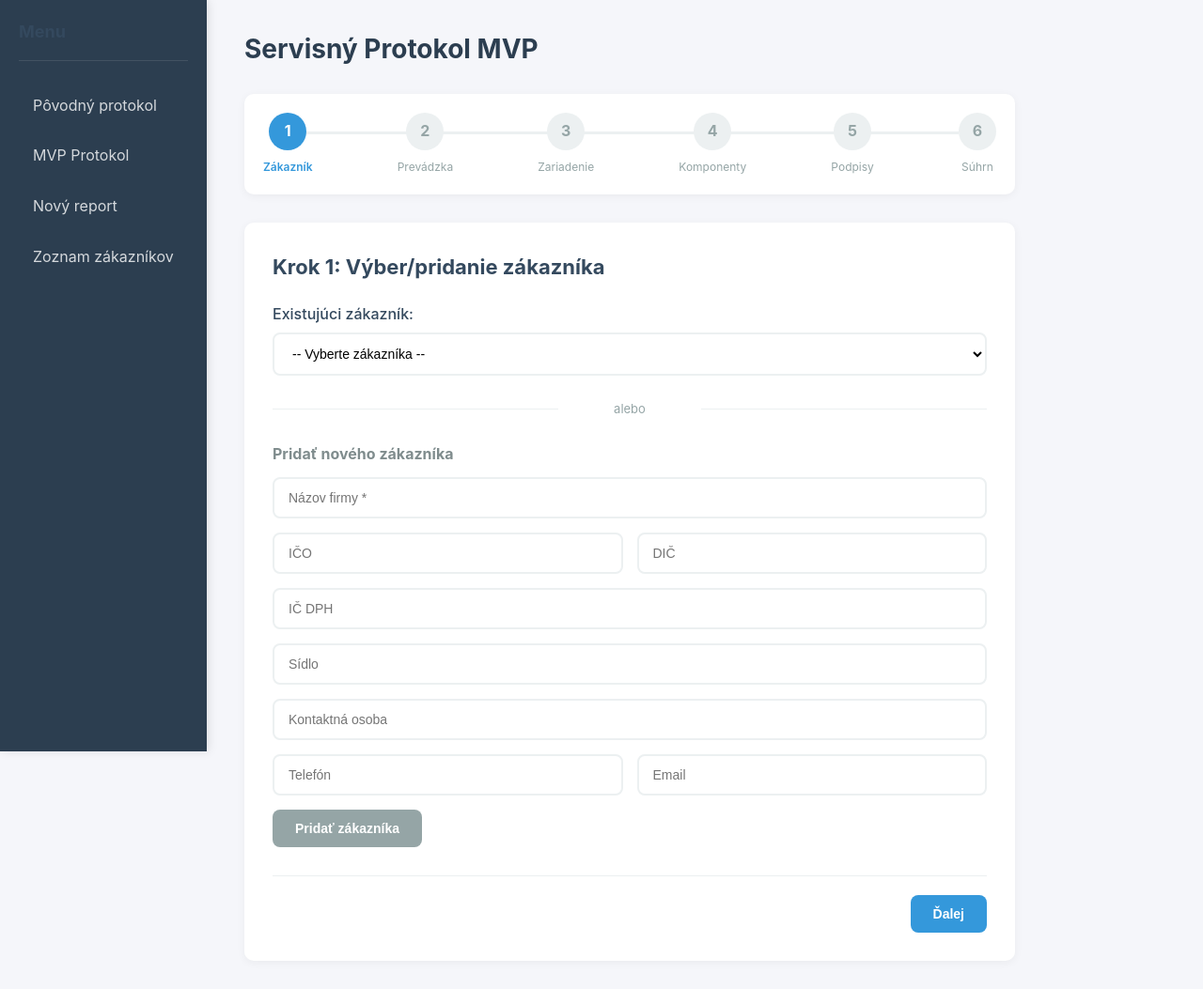
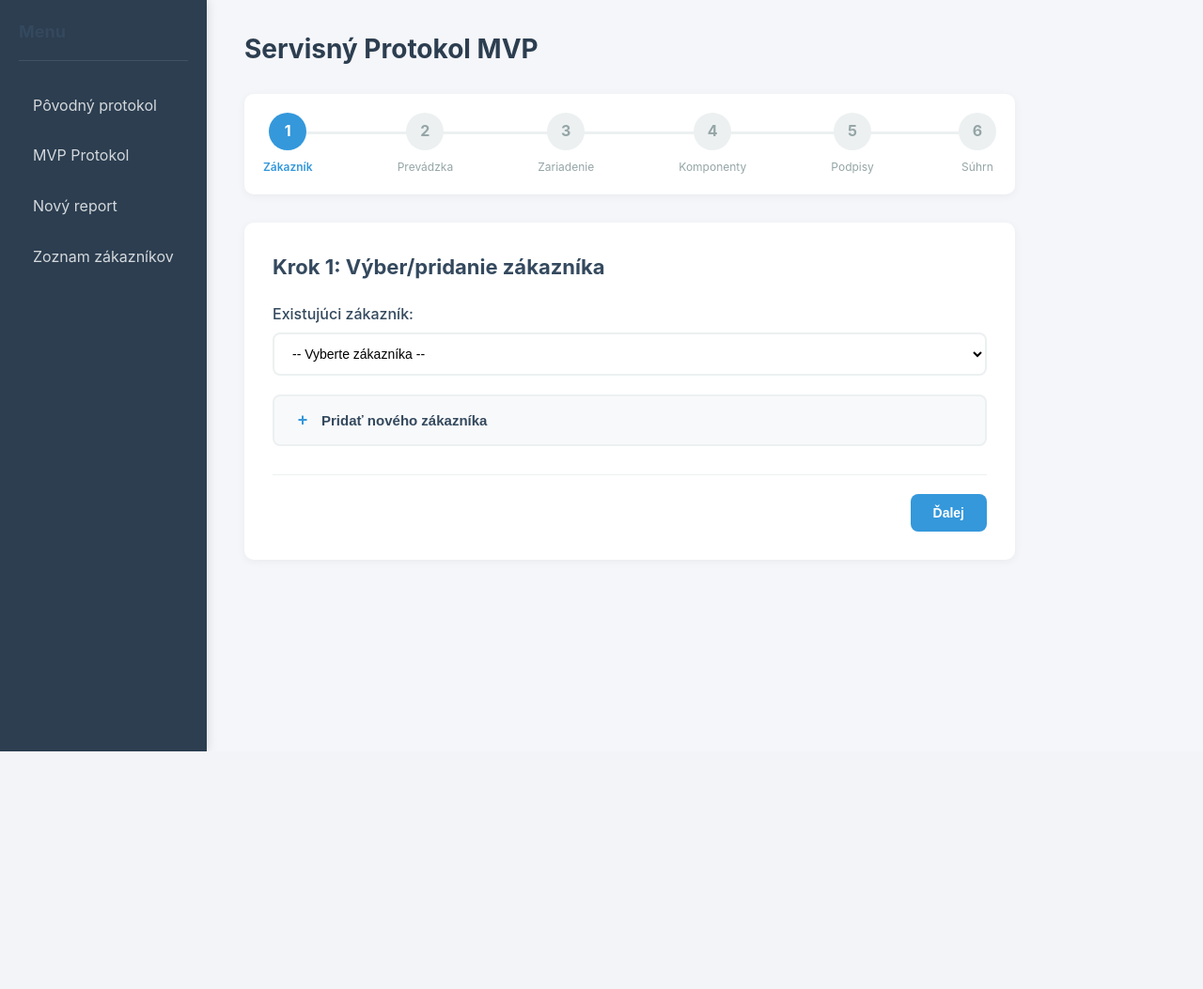
Before and after one commit to kbranislav1410-max/kollar-servisny-protokol, a PHP site: page / in a window 1280 px wide. Shown: the whole page at 94% size. After the commit the page ends 800 px from the top, so only its background shows below. Run offline with PHP 8.4, Linux system fonts and the light colour scheme; some libraries are stand-ins or nearby versions.

Commit message:
Make add customer/location forms collapsible in steps 1 and 2
Co-authored-by: kbranislav1410-max <224830386+kbranislav1410-max@users.noreply.github.com>

```diff
--- a/assets/css/style.css
+++ b/assets/css/style.css
@@ -323,6 +323,64 @@ select {
 .divider::before { left: 0; }
 .divider::after { right: 0; }
 
+/* Collapsible sections */
+.collapsible-section {
+    margin-top: 20px;
+}
+
+.collapsible-toggle {
+    width: 100%;
+    padding: 15px 20px;
+    background: #f8f9fa;
+    border: 2px solid #ecf0f1;
+    border-radius: 8px;
+    font-size: 15px;
+    font-weight: 600;
+    color: #34495e;
+    cursor: pointer;
+    text-align: left;
+    display: flex;
+    align-items: center;
+    gap: 10px;
+    transition: all 0.2s ease;
+}
+
+.collapsible-toggle:hover {
+    background: #ecf0f1;
+    border-color: #bdc3c7;
+}
+
+.collapsible-toggle .toggle-icon {
+    font-size: 18px;
+    font-weight: bold;
+    color: #3498db;
+    width: 20px;
+    text-align: center;
+}
+
+.collapsible-content {
+    display: none;
+    padding: 20px;
+    margin-top: -2px;
+    background: #f8f9fa;
+    border: 2px solid #ecf0f1;
+    border-top: none;
+    border-radius: 0 0 8px 8px;
+}
+
+.collapsible-section.open .collapsible-toggle {
+    border-radius: 8px 8px 0 0;
+    background: #ecf0f1;
+}
+
+.collapsible-section.open .collapsible-content {
+    display: block;
+}
+
+.collapsible-section.open .toggle-icon {
+    transform: rotate(45deg);
+}
+
 /* Signature */
 .signature-section {
     margin-bottom: 30px;
--- a/assets/js/app.js
+++ b/assets/js/app.js
@@ -6,6 +6,14 @@
 let signaturePadTechnik = null;
 let signaturePadZakaznik = null;
 let uploadedPhotos = [];
+
+/**
+ * Prepnutie collapsible sekcie
+ */
+function toggleCollapsible(button) {
+    const section = button.closest('.collapsible-section');
+    section.classList.toggle('open');
+}
 
 // Inicializácia po načítaní DOM
 document.addEventListener('DOMContentLoaded', function() {
--- a/index.php
+++ b/index.php
@@ -607,9 +607,11 @@ $reportData = $_SESSION['report'] ?? [];
                 </select>
             </div>
 
-            <div class="divider">alebo</div>
-
-            <h3>Pridať nového zákazníka</h3>
+            <div class="collapsible-section">
+                <button type="button" class="collapsible-toggle" onclick="toggleCollapsible(this)">
+                    <span class="toggle-icon">+</span> Pridať nového zákazníka
+                </button>
+                <div class="collapsible-content">
                     <form id="newCustomerForm">
                         <div class="form-group">
                             <input type="text" name="nazov_firmy" placeholder="Názov firmy *" required>
@@ -641,6 +643,8 @@ $reportData = $_SESSION['report'] ?? [];
                         </div>
                         <button type="submit" class="btn btn-secondary">Pridať zákazníka</button>
                     </form>
+                </div>
+            </div>
 
             <div class="navigation">
                 <div></div>
@@ -659,9 +663,11 @@ $reportData = $_SESSION['report'] ?? [];
                 </select>
             </div>
 
-            <div class="divider">alebo</div>
-
-            <h3>Pridať novú prevádzku</h3>
+            <div class="collapsible-section">
+                <button type="button" class="collapsible-toggle" onclick="toggleCollapsible(this)">
+                    <span class="toggle-icon">+</span> Pridať novú prevádzku
+                </button>
+                <div class="collapsible-content">
                     <form id="newLocationForm">
                         <div class="form-group">
                             <input type="text" name="nazov" placeholder="Názov prevádzky *" required>
@@ -677,6 +683,8 @@ $reportData = $_SESSION['report'] ?? [];
                         </div>
                         <button type="submit" class="btn btn-secondary">Pridať prevádzku</button>
                     </form>
+                </div>
+            </div>
 
             <div class="navigation">
                 <button type="button" class="btn btn-outline" onclick="prevStep(1)">Späť</button>
```
Lines whose indentation alone changed are shown as unchanged.
